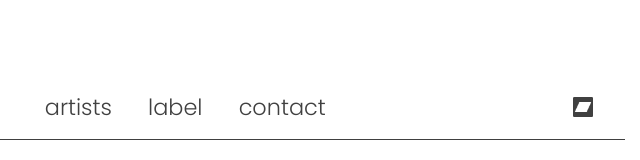
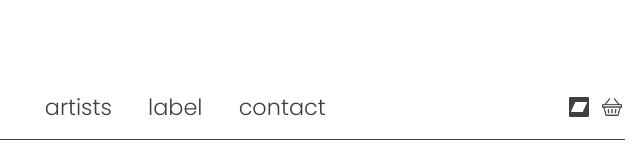
Before and after one commit to thomasnicholson/sacredrealism, a plain HTML site: page index.html in a window 1280 px wide. Shown: the full height of the page, 640-1280 px from the left. Drawn offline with Linux system fonts and the light colour scheme; files whose address does not match are found by name.

Commit message:
Update index.html

```diff
--- a/index.html
+++ b/index.html
@@ -34,8 +34,7 @@
         </div>
         <div class="nav-iconlinks">
             <a href="#" class="bandcamp"></a>
-            <!-- <a href="#" class="basket"></a> -->
-            <a href="#"><i class="fas fa-shopping-basket"></i></a>
+            <a href="#" class="basket"></a>
         </div>
     </nav>
 
```
